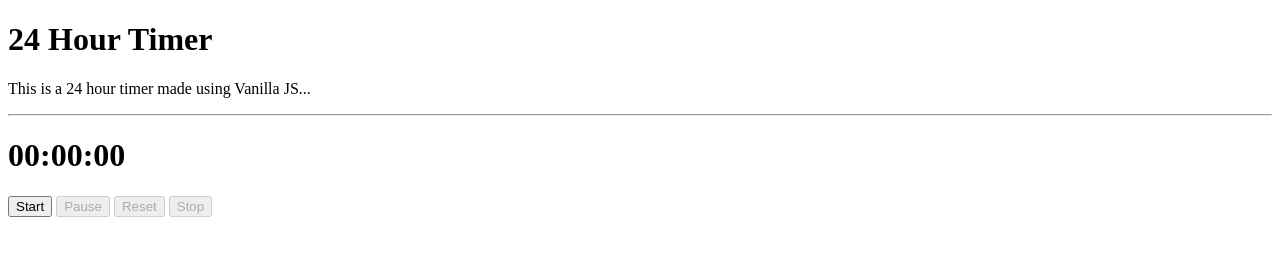
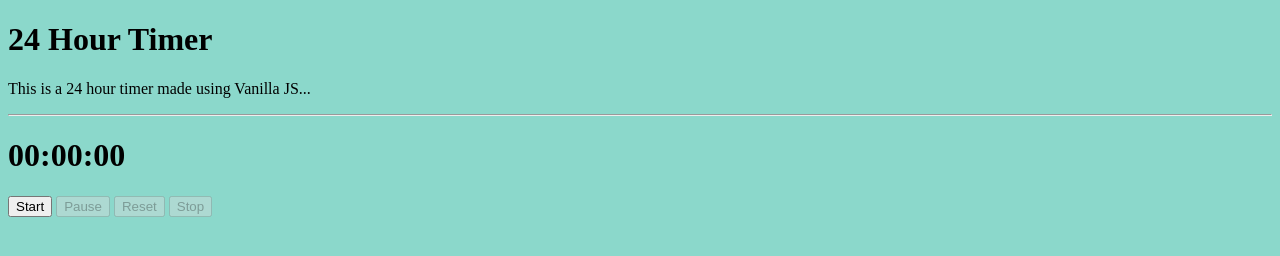
Before and after one commit to codepoint2020/24HourTimer, a plain HTML site: page index.html in a window 1280 px wide. Drawn offline with Linux system fonts and the light colour scheme.

Commit message:
name change

```diff
--- /dev/null
+++ b/css/style.css
@@ -0,0 +1,3 @@
+body {
+    background: rgb(139, 216, 203);
+}
--- a/index.html
+++ b/index.html
@@ -5,6 +5,7 @@
     <meta name="viewport" content="width=device-width, initial-scale=1.0">
     <meta name="author" content="Jerome Morales">
     <meta property="og:image" content="img/1920x1080/me_code8_compressed.jpg">
+    <link rel="stylesheet" href="css/style.css">
     <title>24 Hour Timer</title>
 </head>
 <body>
```
